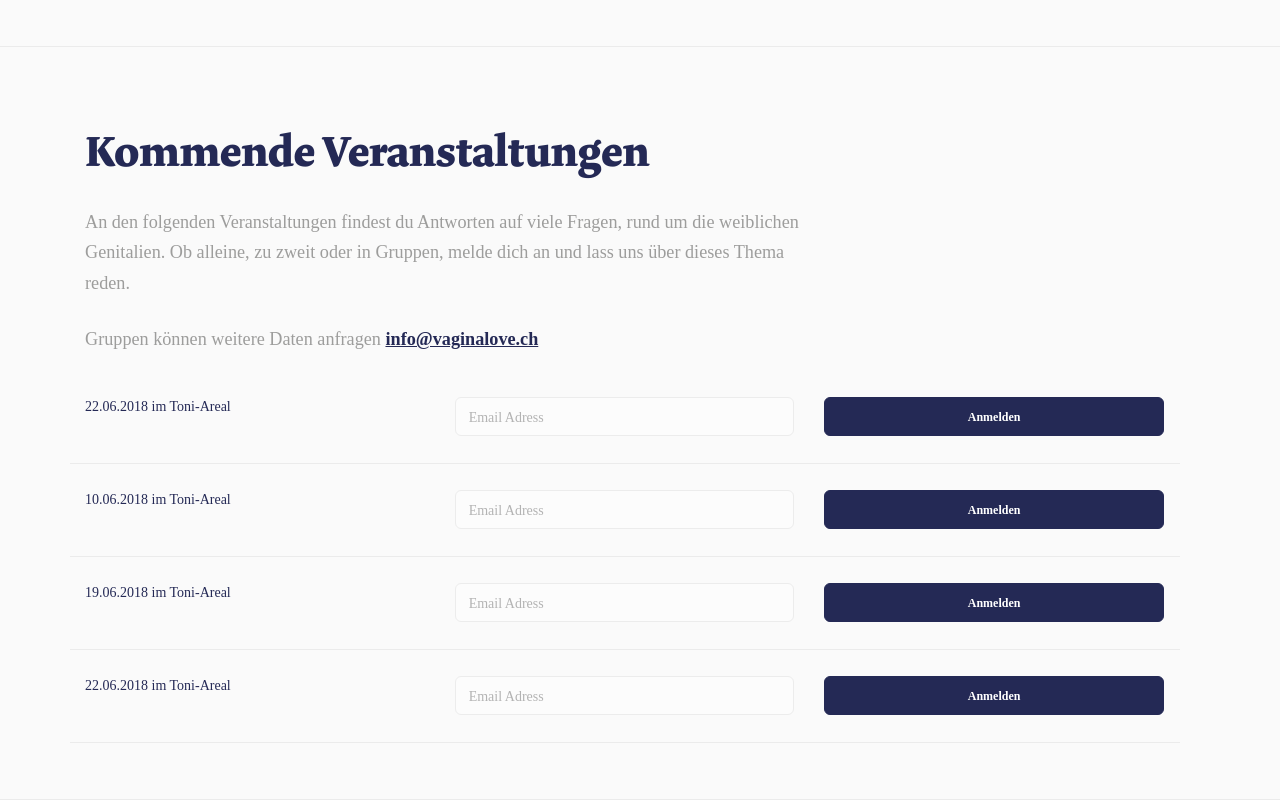
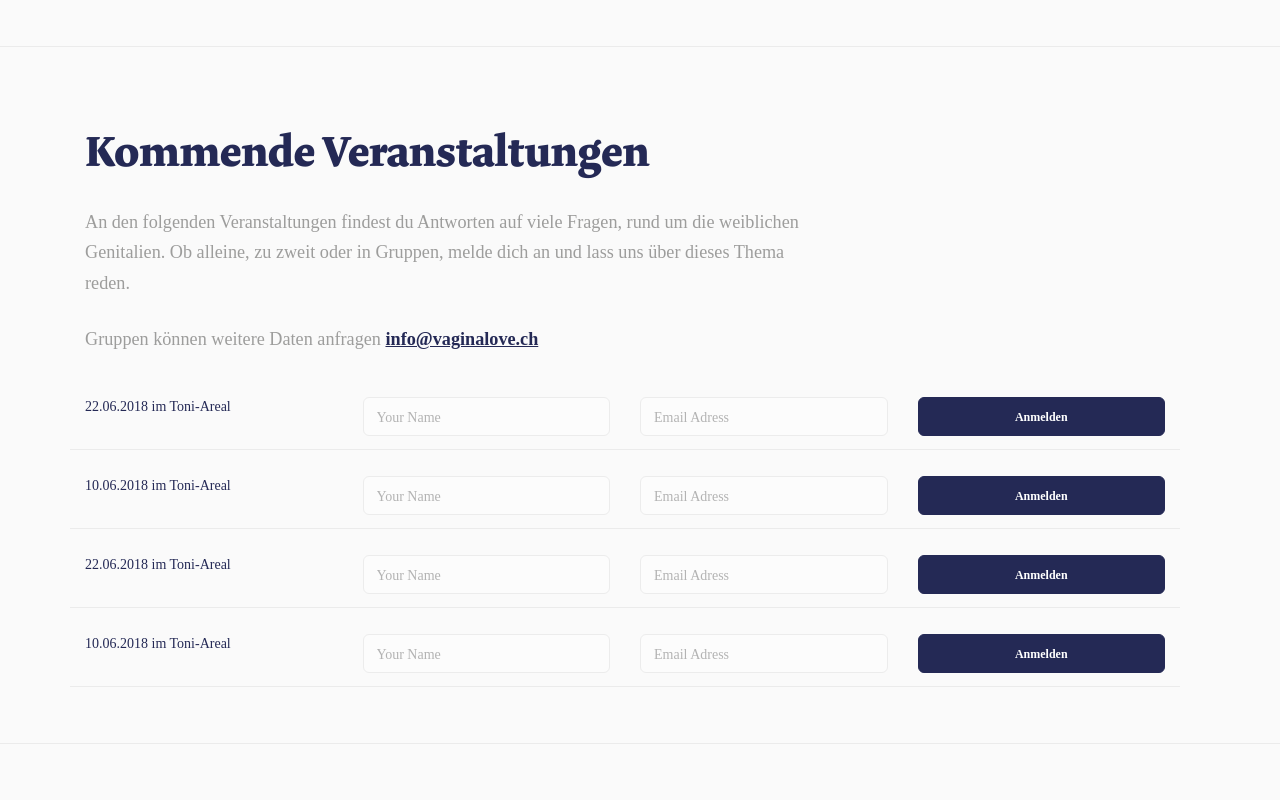
Before and after one commit to TSchertenleib/vagina-love, a plain HTML site: page index.html in a window 1280 px wide. Shown: the part 1018-1818 px from the top of the page. After the commit the page ends 1762 px from the top, so only its background shows below. Drawn offline with Linux system fonts and the light colour scheme; a web font is replaced by a local one.

Commit message:
init "name" form field

```diff
--- a/css/custom.css
+++ b/css/custom.css
@@ -187,6 +187,10 @@ section.space--md, footer.space--md {
 /*background image holder*/
 [data-overlay].image--light:before {
     background: #ff949b;
+}
+
+[data-overlay="5"]:before {
+    opacity: 0.1!important;
 }
 
 /*mythen*/
--- a/index.html
+++ b/index.html
@@ -137,12 +137,15 @@
             <section class="space--xxs text-center links bg--secondary">
                 <div class="container">
                     <form class="row strich info-form">
-                        <div class="col-md-6 col-lg-3 hoch drittel">
+                        <div class="col-md-6 col-lg-3 hoch ">
                             <h5 class="info-date">22.06.2018 im Toni-Areal</h5> </div>
-                            <div class="col-md-6 col-lg-3 drittel">
+                            <div class="col-md-6 col-lg-3">
+                                <input type="text" name="name" placeholder="Your Name">
+                            </div>
+                            <div class="col-md-6 col-lg-3 ">
                                 <input  class="info-mail" type="email" name="email" placeholder="Email Adress" required="true" type="mail">
                             </div>
-                            <div class="col-md-6 col-lg-3 drittel">
+                            <div class="col-md-6 col-lg-3 ">
                                 <button type="submit" class="btn btn--primary reg-btn">Anmelden</button>
                             </div>
                         </form>
@@ -151,12 +154,32 @@
             <section class="text-center links space--xxs bg--secondary">
                 <div class="container">
                     <form class="row strich info-form">
-                        <div class="col-md-6 col-lg-3 hoch drittel">
+                        <div class="col-md-6 col-lg-3 hoch ">
                             <h5 class="info-date">10.06.2018 im Toni-Areal</h5> </div>
-                            <div class="col-md-6 col-lg-3 drittel">
+                            <div class="col-md-6 col-lg-3">
+                                <input type="text" name="name" placeholder="Your Name">
+                            </div>
+                            <div class="col-md-6 col-lg-3 ">
                                 <input  class="info-mail" type="email" name="email" placeholder="Email Adress" required="true" type="mail">
                             </div>
-                            <div class="col-md-6 col-lg-3 drittel">
+                            <div class="col-md-6 col-lg-3 ">
+                                <button type="submit" class="btn btn--primary reg-btn">Anmelden</button>
+                            </div>
+                        </form>
+                </div>
+
+           <section class="space--xxs text-center links bg--secondary">
+                <div class="container">
+                    <form class="row strich info-form">
+                        <div class="col-md-6 col-lg-3 hoch ">
+                            <h5 class="info-date">22.06.2018 im Toni-Areal</h5> </div>
+                            <div class="col-md-6 col-lg-3">
+                                <input type="text" name="name" placeholder="Your Name">
+                            </div>
+                            <div class="col-md-6 col-lg-3 ">
+                                <input  class="info-mail" type="email" name="email" placeholder="Email Adress" required="true" type="mail">
+                            </div>
+                            <div class="col-md-6 col-lg-3 ">
                                 <button type="submit" class="btn btn--primary reg-btn">Anmelden</button>
                             </div>
                         </form>
@@ -165,31 +188,19 @@
             <section class="text-center links space--xxs bg--secondary">
                 <div class="container">
                     <form class="row strich info-form">
-                        <div class="col-md-6 col-lg-3 hoch drittel">
-                            <h5 class="info-date">19.06.2018 im Toni-Areal</h5> </div>
-                            <div class="col-md-6 col-lg-3 drittel">
+                        <div class="col-md-6 col-lg-3 hoch ">
+                            <h5 class="info-date">10.06.2018 im Toni-Areal</h5> </div>
+                            <div class="col-md-6 col-lg-3">
+                                <input type="text" name="name" placeholder="Your Name">
+                            </div>
+                            <div class="col-md-6 col-lg-3 ">
                                 <input  class="info-mail" type="email" name="email" placeholder="Email Adress" required="true" type="mail">
                             </div>
-                            <div class="col-md-6 col-lg-3 drittel">
+                            <div class="col-md-6 col-lg-3 ">
                                 <button type="submit" class="btn btn--primary reg-btn">Anmelden</button>
                             </div>
                         </form>
                 </div>
-
-            <section class="text-center links space--xxs bg--secondary">
-                <div class="container">
-                    <form class="row strich info-form">
-                        <div class="col-md-6 col-lg-3 hoch drittel">
-                            <h5 class="info-date">22.06.2018 im Toni-Areal</h5> </div>
-                            <div class="col-md-6 col-lg-3 drittel">
-                                <input  class="info-mail" type="email" name="email" placeholder="Email Adress" required="true" type="mail">
-                            </div>
-                            <div class="col-md-6 col-lg-3 drittel">
-                                <button type="submit" class="btn btn--primary reg-btn">Anmelden</button>
-                            </div>
-                        </form>
-                </div>
-            </section>
 
         </div>
   <!--       <footer class="text-center-xs space--xs fuss">
```
